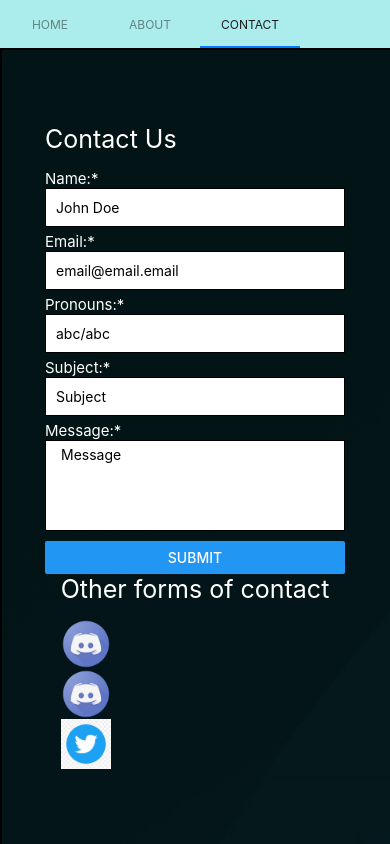
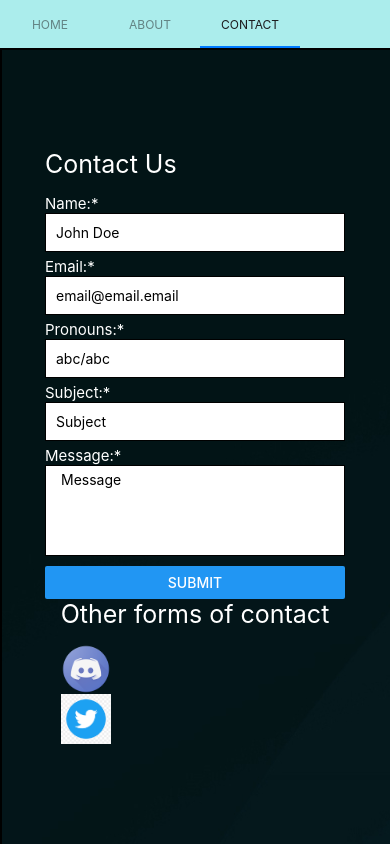
Before and after one commit to Project-Eris-Esports/website, a React Native app in the folder frontend/: screen /Contact in a window 390 px wide. Built offline with nearby package versions, Linux system fonts and the light colour scheme.

Commit message:
removed second discord icon as it has been decided that it is redundant

```diff
--- a/frontend/Pages/Contact.js
+++ b/frontend/Pages/Contact.js
@@ -144,8 +144,6 @@ const ContactScreen = () => {
                 <Text style={styles.title}>Other forms of contact</Text>
             {/* Discord Primary */}
                 <Image style={styles.image} source={require('../assets/Images/discord_logo.png')} />
-            {/* Discord Events */}
-                <Image style={styles.image} source={require('../assets/Images/discord_logo.png')} />
             {/* Twitter */}
                 <Image style={styles.image} source={require('../assets/Images/twitter_logo.png')} />
             </View>
```
